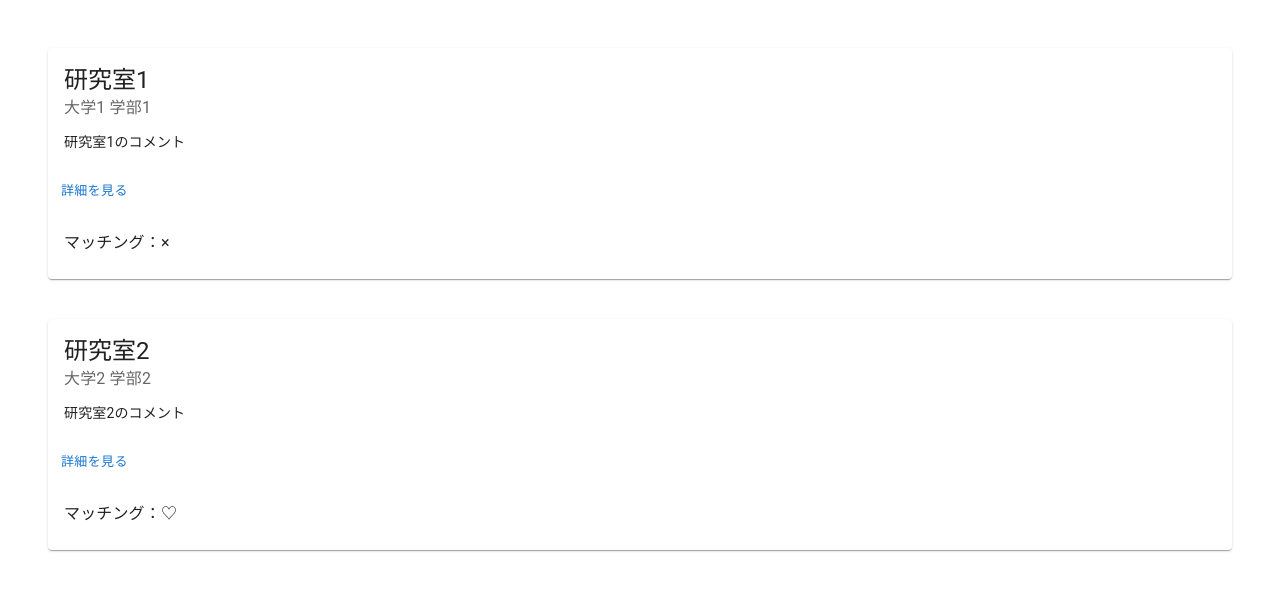
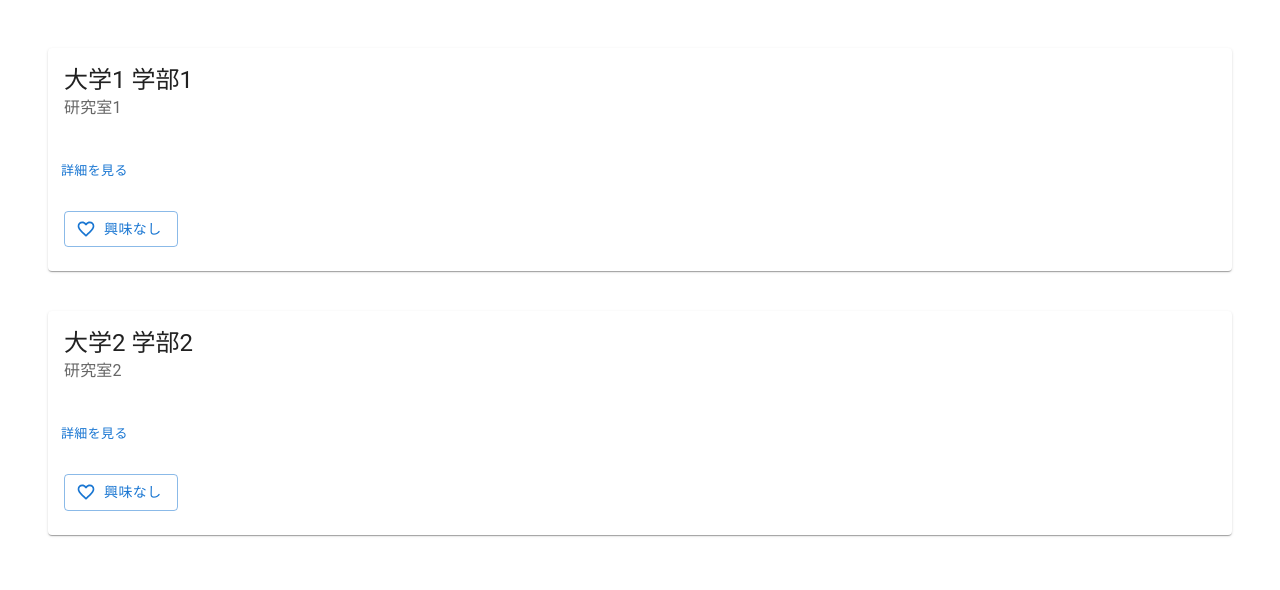
Before and after one commit to nagao-lab/student-laboratory-matching-app, a Next.js app in the folder student-frontend/: page / in a window 1280 px wide. Shown: the top 590 px of the page. Built offline with nearby package versions, Linux system fonts and the light colour scheme.

Commit message:
fix : chageStatusToIconの追加・laboratory.studentLaboratory.statusを更新可能に

```diff
--- a/student-frontend/package.json
+++ b/student-frontend/package.json
@@ -11,6 +11,7 @@
   "dependencies": {
     "@emotion/react": "^11.11.1",
     "@emotion/styled": "^11.11.0",
+    "@mui/icons-material": "^5.14.9",
     "@mui/material": "^5.14.9",
     "@types/node": "20.6.0",
     "@types/react": "18.2.21",
--- /dev/null
+++ b/student-frontend/src/components/change-status-to-icon.tsx
@@ -0,0 +1,65 @@
+'use client';
+
+import { Button } from "@mui/material";
+import { Favorite, FavoriteBorder} from '@mui/icons-material';
+import { Laboratory } from "../features/laboratories/mock/laboratories";
+import { useState } from "react";
+
+
+type Props = {
+    laboratory: Laboratory;
+  };
+
+export const  ChangeStatusToIcon = ({laboratory}: Props) => {
+    const [status, setStatus] = useState(laboratory.studentLaboratory.status);
+
+    return status === "BLANK" || status === "LIKE_FROM_LABORATORY"
+    ?(<Button
+        variant="outlined"
+        startIcon={<FavoriteBorder/>}
+        onClick={()=>{
+          console.log(laboratory.name,"before: ", laboratory.studentLaboratory.status)
+
+          status === "BLANK"
+            ? setStatus("LIKE_FROM_STUDENT")
+            : setStatus("LIKE_FROM_BOTH")
+
+          setStatus(
+            (pre_status)=>{
+              laboratory.studentLaboratory.status = pre_status
+              console.log(laboratory.name,"after: ", laboratory.studentLaboratory.status)
+
+              return pre_status
+            }
+          )
+
+        }}
+      >
+      興味なし
+    </Button>)
+
+    :(<Button
+        variant="contained"
+        startIcon={<Favorite />}
+        onClick={()=>{
+          console.log(laboratory.name,"before: ", laboratory.studentLaboratory.status)
+
+          status === "LIKE_FROM_BOTH"
+            ? window.alert("マッチング済です")
+            : setStatus("BLANK")
+
+          setStatus(
+            (pre_status)=>{
+              laboratory.studentLaboratory.status = pre_status
+              console.log(laboratory.name,"after: ", laboratory.studentLaboratory.status)
+              return pre_status
+            }
+          )
+
+          }}
+
+    >
+    興味あり
+    </Button>
+    );
+};
--- a/student-frontend/src/features/laboratories/components/laboratory-cards.tsx
+++ b/student-frontend/src/features/laboratories/components/laboratory-cards.tsx
@@ -1,4 +1,8 @@
+
+'use client';
+
 import { Box, Button, Card, CardContent, CardActions, Typography } from "@mui/material";
+import { ChangeStatusToIcon } from "../../../../src/components/change-status-to-icon";
 import { Laboratory } from "../mock/laboratories";
 
 // TODO 研究室一覧ページ : コンポーネントのPropsの型を定義する
@@ -11,19 +15,6 @@ type Props = {
 // TODO 研究室一覧ページ : Boxの中で,map関数を利用してMuiのCardを挿入する
 // TODO 研究室一覧ページ : Cardの間にスペースを入れる
 
-const showStatus = (status: string) => {
-  switch(status){
-    case "LIKE_FROM_BOTH":
-      return "♥";
-    case "LIKE_FROM_STUDENT":
-      return "♡";
-    case "LIKE_FROM_LABORATORY":
-      return "♡";
-    case "BLANK":
-      return "×";
-
-    }
-};
 
 export const LaboratoryCards = ({ laboratories }: Props) => {
   return (
@@ -37,26 +28,32 @@ export const LaboratoryCards = ({ laboratories }: Props) => {
         <Card key={i} sx={{ minWidth: 275, m: 5}}>
           <CardContent>
             <Typography variant="h5" component="div">
-              {laboratory.name}
+              {laboratory.university.name} {laboratory.major.name}
             </Typography>
             <Typography sx={{ mb: 1.5 }} color="text.secondary">
-              {laboratory.university.name} {laboratory.major.name}
+            {laboratory.name}
            </Typography>
-           <Typography variant="body2">
-              {laboratory.comment}
-            </Typography>
+
           </CardContent>
           <CardActions>
-            <Button size="small">詳細を見る</Button>
+            <Button size="small"
+            onClick={()=>{
+              console.log(laboratory.studentLaboratory.status)
+            }}
+            >
+              詳細を見る
+            </Button>
           </CardActions>
           <CardContent>
-            <Typography variant="body1">
-              マッチング：{showStatus(laboratory.studentLaboratory.status)}
-            </Typography>
+            <ChangeStatusToIcon laboratory={laboratory}/>
           </CardContent>
+
+
         </Card>
       ))}
     </Box>
 
+
+
   );
 };
--- a/student-frontend/src/features/laboratories/mock/laboratories.ts
+++ b/student-frontend/src/features/laboratories/mock/laboratories.ts
@@ -50,7 +50,7 @@ export const MockLaboratories: Laboratory[] = [
       name: '学部2'
     },
     studentLaboratory: {
-      status: 'LIKE_FROM_STUDENT'
+      status: 'LIKE_FROM_LABORATORY'
     }
   }
 ];
```
Also changed, not shown: 1 other file (tests, documents, lock files or other folders).
